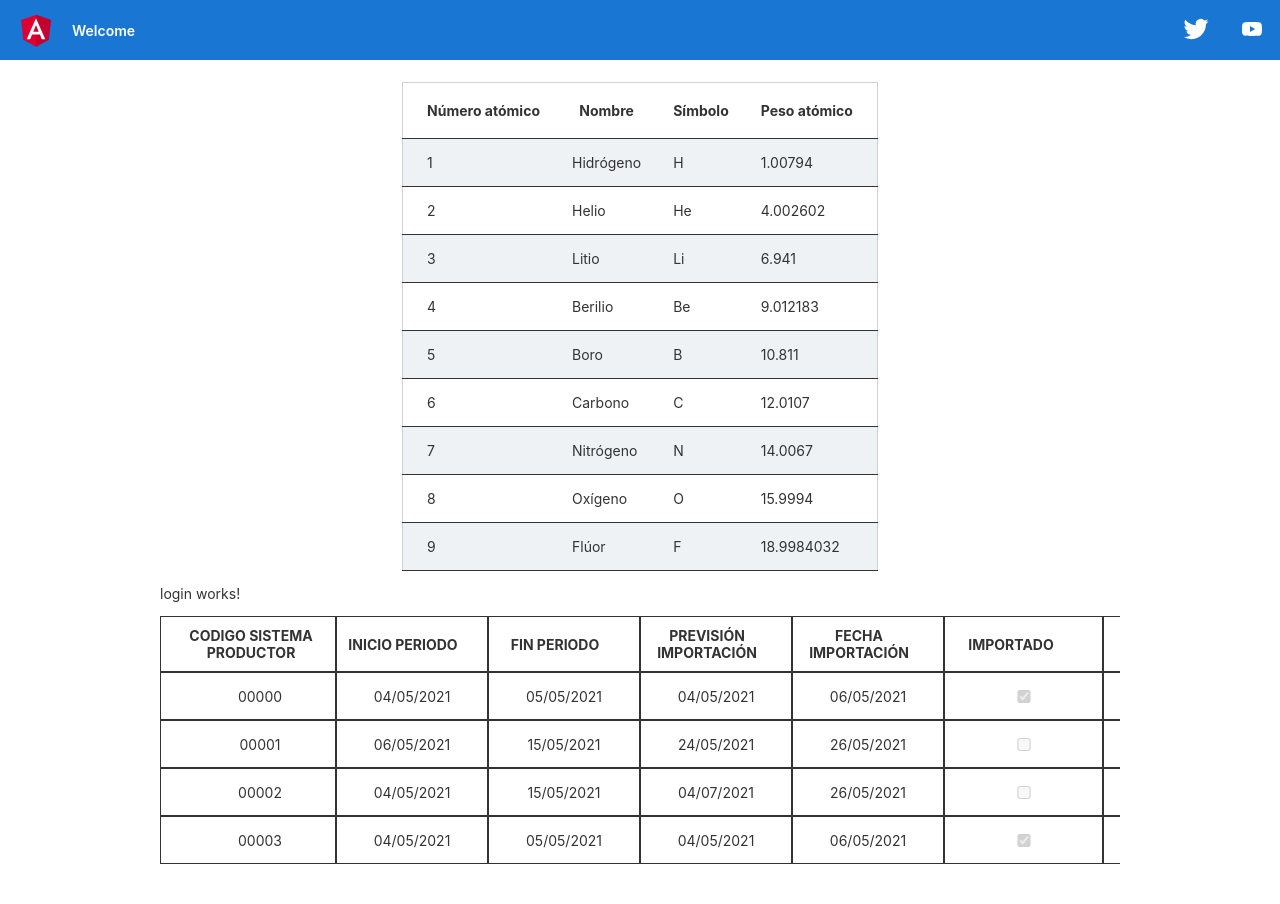
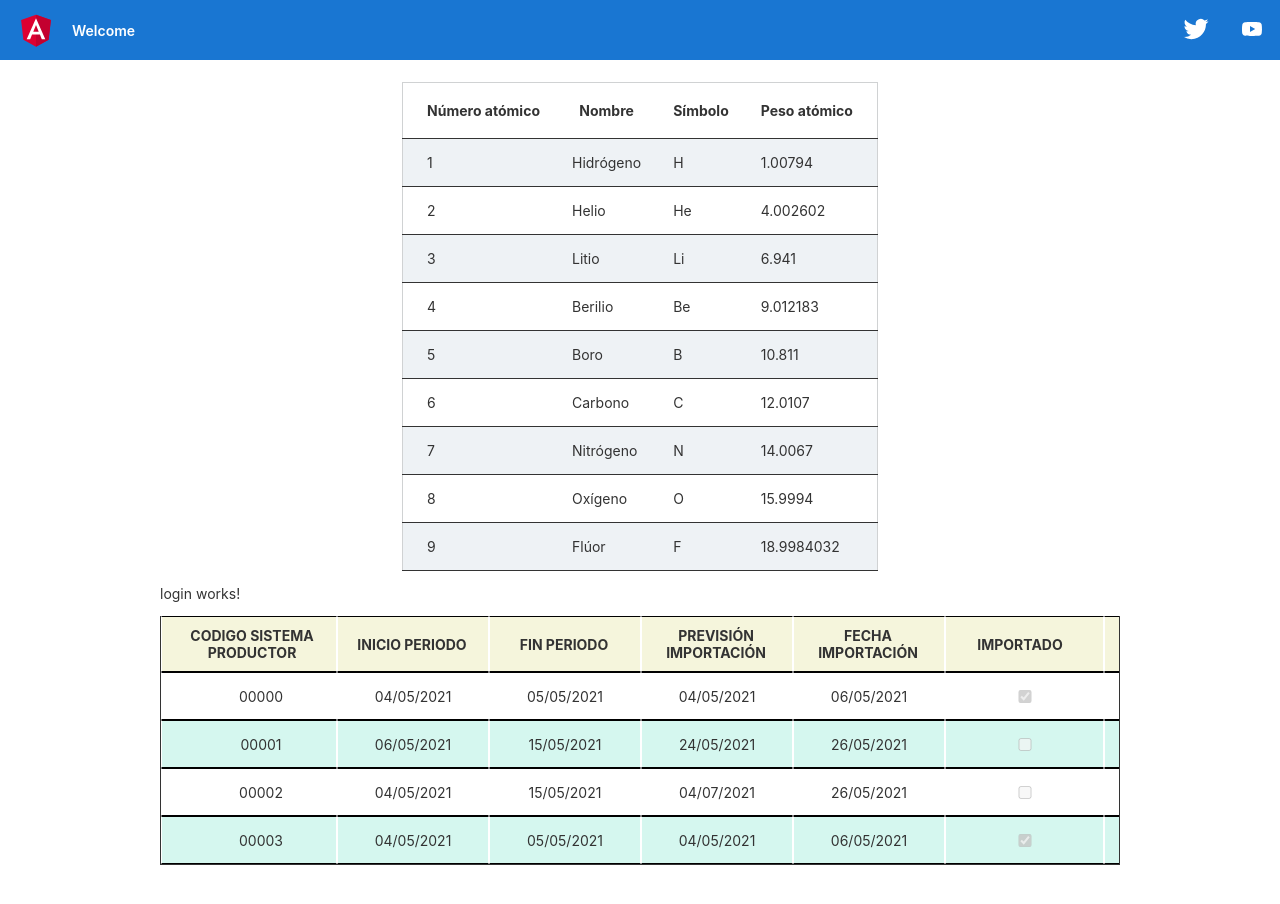
Before and after one commit to marcossanz-dev/RCFv0, an Angular app: page / in a window 1280 px wide. Shown: the top 904 px of the page. Built offline with nearby package versions, Linux system fonts and the light colour scheme; what angular-resizable-element would draw is missing.

Commit message:
feat: styles

```diff
--- a/src/app/pages/check-imports-table/check-imports-table.component.html
+++ b/src/app/pages/check-imports-table/check-imports-table.component.html
@@ -1,7 +1,7 @@
 <table mat-table [dataSource]="dataSource" matSort class="mat-elevation-z8">
   <ng-container
     [matColumnDef]="el.element"
-    *ngFor="let el of dataHeader; let i = index"
+    *ngFor="let el of dataHeader; let i = index; let first = first"
   >
     <th
       mat-header-cell
@@ -9,7 +9,7 @@
       *matHeaderCellDef
       mat-sort-header
     >
-      {{ el.title }}
+      <span [ngClass]="{ 'title-padding': !first }">{{ el.title }}</span>
     </th>
     <td mat-cell *matCellDef="let element">
       <ng-container *ngIf="!el.isCheck; else checkboxTemp"
@@ -27,6 +27,15 @@
     </td>
   </ng-container>
 
-  <tr mat-header-row *matHeaderRowDef="displayedColumns"></tr>
-  <tr mat-row *matRowDef="let row; columns: displayedColumns"></tr>
+  <tr
+    mat-header-row
+    class="head-color"
+    *matHeaderRowDef="displayedColumns"
+  ></tr>
+  <tr
+    mat-row
+    class="mat-row"
+    [ngClass]="{ 'odd-color': odd }"
+    *matRowDef="let row; let odd = odd; columns: displayedColumns"
+  ></tr>
 </table>
--- a/src/app/pages/check-imports-table/check-imports-table.component.scss
+++ b/src/app/pages/check-imports-table/check-imports-table.component.scss
@@ -5,11 +5,32 @@ table {
   width: 100%;
   display: block;
   overflow: auto;
+  border: 1px solid;
+  border-top: 0px;
+}
+.mat-row:hover {
+  background-color: rgb(107, 235, 240);
+  cursor: pointer;
+}
+
+.odd-color {
+  background-color: rgb(213, 247, 239);
+}
+
+.title-padding {
+  padding-left: 16px;
+}
+
+.head-color {
+  background-color: beige;
 }
 
 th.mat-header-cell,
 td {
-  border: 1px solid;
+  border-right: 1px solid #fff;
+  border-left: 1px solid #fff;
+  border-bottom: 1px solid #000;
+  border-top: 1px solid #000;
   text-align: center;
 }
 th {
```
